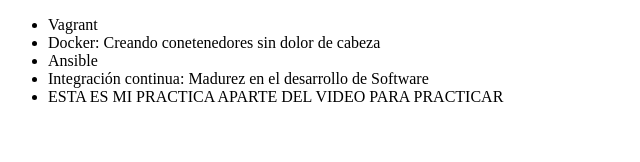
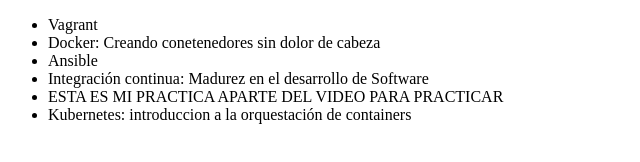
Before and after one commit to jocesman21/alura-git, a plain HTML site: page index.html in a window 1280 px wide. Shown: the whole page, without its empty margins (0-640 px from the left). Drawn offline with Linux system fonts and the light colour scheme.

Commit message:
Modificando el nombre de Kubernetes

```diff
--- a/index.html
+++ b/index.html
@@ -11,6 +11,7 @@
          <li> Ansible </li>
          <li> Integración continua: Madurez en el desarrollo de Software </li>
          <li> ESTA ES MI PRACTICA APARTE DEL VIDEO PARA PRACTICAR</li>
+         <li>Kubernetes: introduccion a la orquestación de containers </li>
      </ul>
 </body>
 </html>
```
